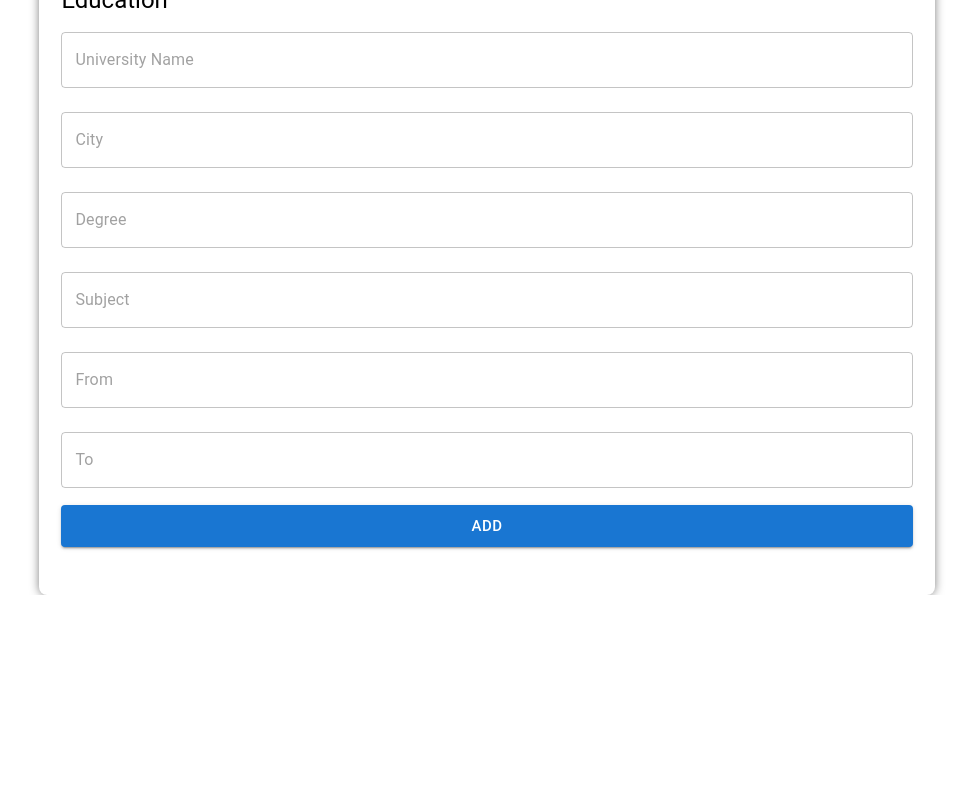
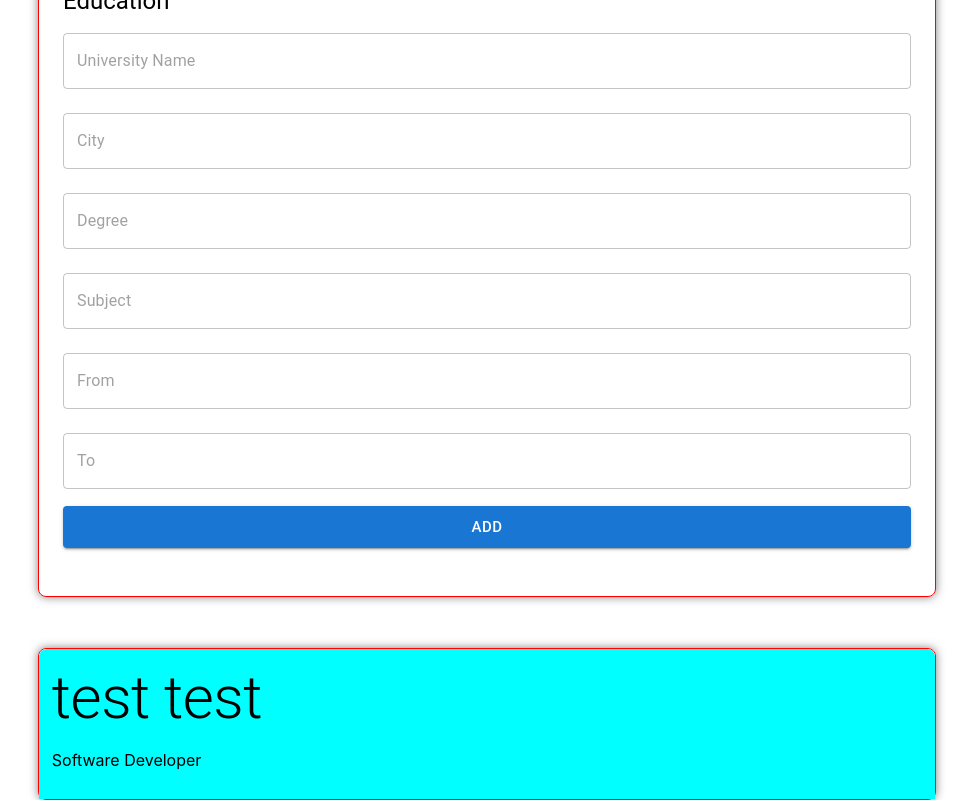
Before and after one commit to Aditya-A-G/cv-creator, a React (Create React App) app: page / in a window 1280 px wide. Shown: the part 1501-2301 px from the top of the page, without its empty margins (153-1126 px from the left). Before the commit the page ends 2096 px from the top, so only its background shows below. Built offline with nearby package versions, Linux system fonts and the light colour scheme.

Commit message:
Create resume header

```diff
--- a/src/App.css
+++ b/src/App.css
@@ -5,20 +5,17 @@
     width: 100%;
     row-gap: 3.2em;
 }
-.formContainer{
+.formContainer, .resumeContainer{
     display: flex;
     flex-direction: column;
-    align-items: center;
-    justify-content: center;
     width: 70%;
     box-shadow: 0 0 10px rgba(0, 0, 0, 0.5);
     border-radius: 0.5em;
+    border: 1px solid red;
 }
 
 .formWrapper{
     display: flex;
     flex-direction: column;
-    /* row-gap: 2em; */
-    width: 95%;
     padding: 1.5em;
 }
--- a/src/App.js
+++ b/src/App.js
@@ -5,6 +5,7 @@ import Experience from "./components/Experience";
 import Education from "./components/Education";
 import { Typography } from "@mui/material";
 import "./App.css";
+import ResumeHeader from "./components/ResumeHeader";
 
 class App extends Component {
   constructor() {
@@ -72,6 +73,9 @@ class App extends Component {
             </div>
           </div>
         </div>
+        <div className="resumeContainer">
+          <ResumeHeader firstName= {"test"} lastName={"test"} title={"Software Developer"}/>
+        </div>
       </div>
     );
   }
--- /dev/null
+++ b/src/ResumeHeader.css
@@ -0,0 +1,5 @@
+.resumeHeader{
+    background-color: cyan;
+    padding: .8em 0 .8em .8em;
+    border-radius: 0.5em 0.5em 0 0;
+}
--- /dev/null
+++ b/src/components/ResumeHeader.jsx
@@ -0,0 +1,19 @@
+import { Typography } from '@mui/material'
+import React, { Component } from 'react'
+import '../ResumeHeader.css'
+
+export class ResumeHeader extends Component {
+
+  render() {
+    return (
+      <div className='resumeHeader'>
+        <Typography variant='h2'>
+            {this.props.firstName} {" "} {this.props.lastName}
+        </Typography>
+        <p>{this.props.title}</p>
+      </div>
+    )
+  }
+}
+
+export default ResumeHeader
```
